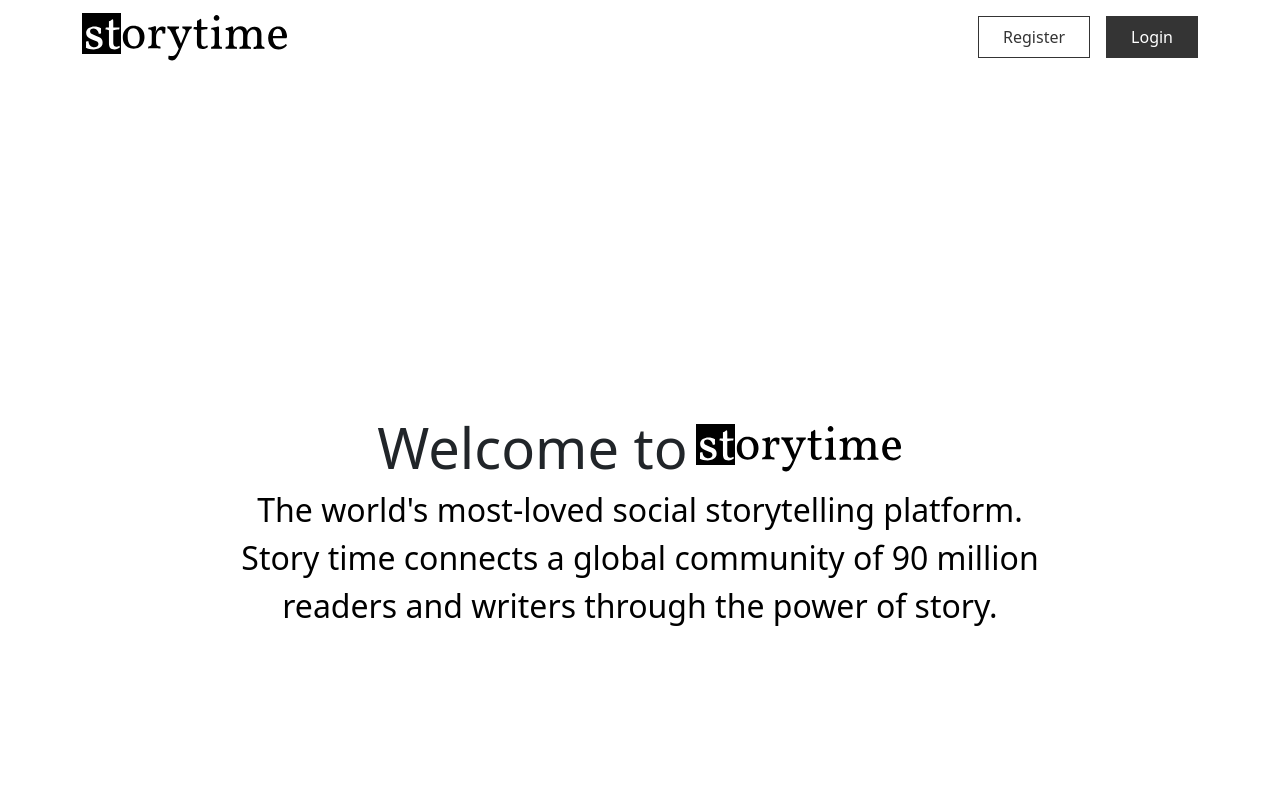
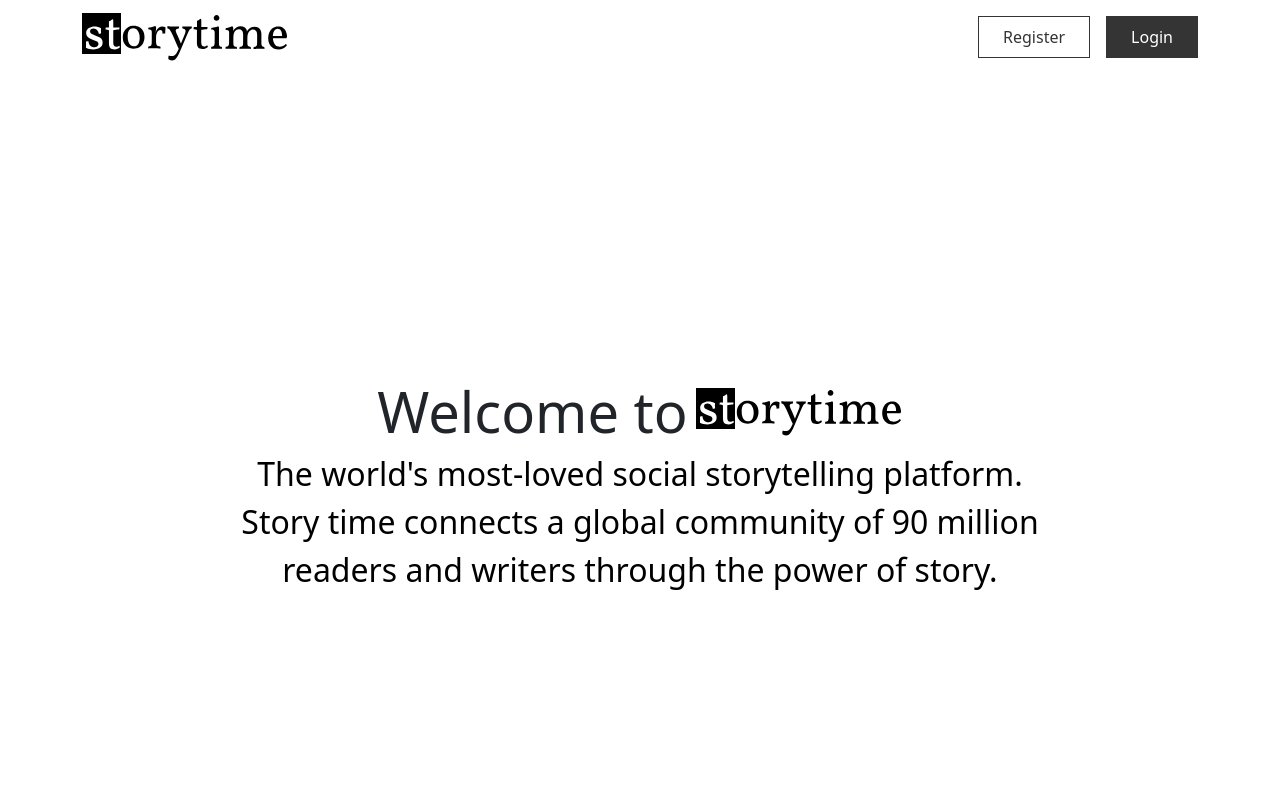
Before and after one commit to Widyasa/nuxt-story-web, a Nuxt app: page / in a window 1280 px wide. Shown: the top 800 px of the page. Built offline with nearby package versions, Linux system fonts and the light colour scheme; no server answers.

Commit message:
make layout

```diff
--- a/app.vue
+++ b/app.vue
@@ -1,5 +1,9 @@
 <template>
   <div>
-    <NuxtPage />
+    <NuxtLayout>
+      <NuxtPage />
+    </NuxtLayout>
   </div>
 </template>
+<script setup lang="ts">
+</script>
--- /dev/null
+++ b/layouts/homelayouts.vue
@@ -0,0 +1,13 @@
+<script setup lang="ts">
+
+</script>
+
+<template>
+<Navbar />
+  <slot />
+<Footer />
+</template>
+
+<style scoped>
+
+</style>
--- a/pages/index.vue
+++ b/pages/index.vue
@@ -1,21 +1,21 @@
 <script setup lang="ts">
 
-import Navbar from "~/components/Navbar.vue";
 import Hero_section from "~/components/sections/hero_section.vue";
 import Story_section from "~/components/sections/story_section.vue";
+definePageMeta({
+  layout: 'homelayouts'
+})
 </script>
 
 <template>
   <header class="">
-    <Navbar />
     <Hero_section />
   </header>
   <Story_section />
-  <Footer />
 </template>
 
 <style scoped>
 header {
-  height: 100dvh;
+  height: 91dvh;
 }
 </style>
--- a/stores/story.ts
+++ b/stores/story.ts
@@ -4,7 +4,7 @@ import {apiUrl} from "~/helpers/globalVariable";
 
 export const storyStore = defineStore('storyStore', {
     state : () => ({
-        storyList : []  ,
+        storyList : [],
         pages: ref(1),
         keyword: ref('')
     }),
@@ -14,7 +14,7 @@ export const storyStore = defineStore('storyStore', {
             if (this.pages > 1) {
                 data.data.forEach(item => this.storyList.push(item))
             } else {
-                this.storyList = data.data
+                    this.storyList = data.data
             }
         },
         async searchStory() {
```
